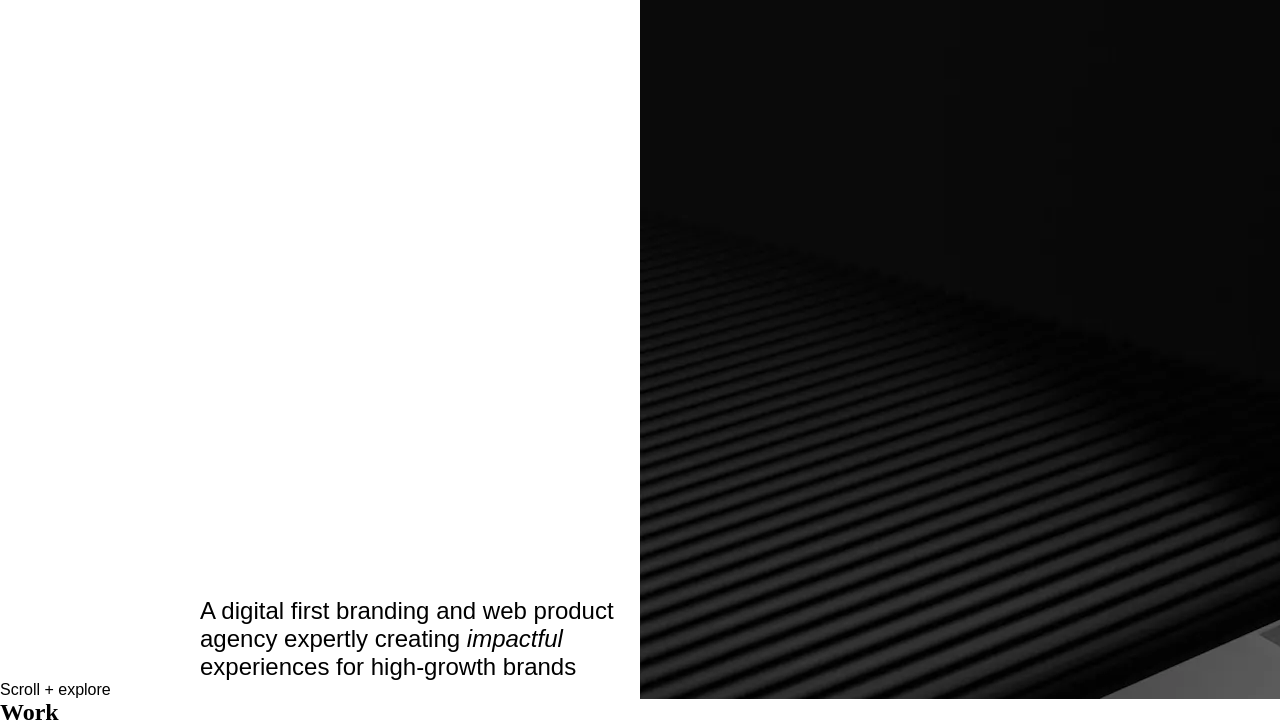
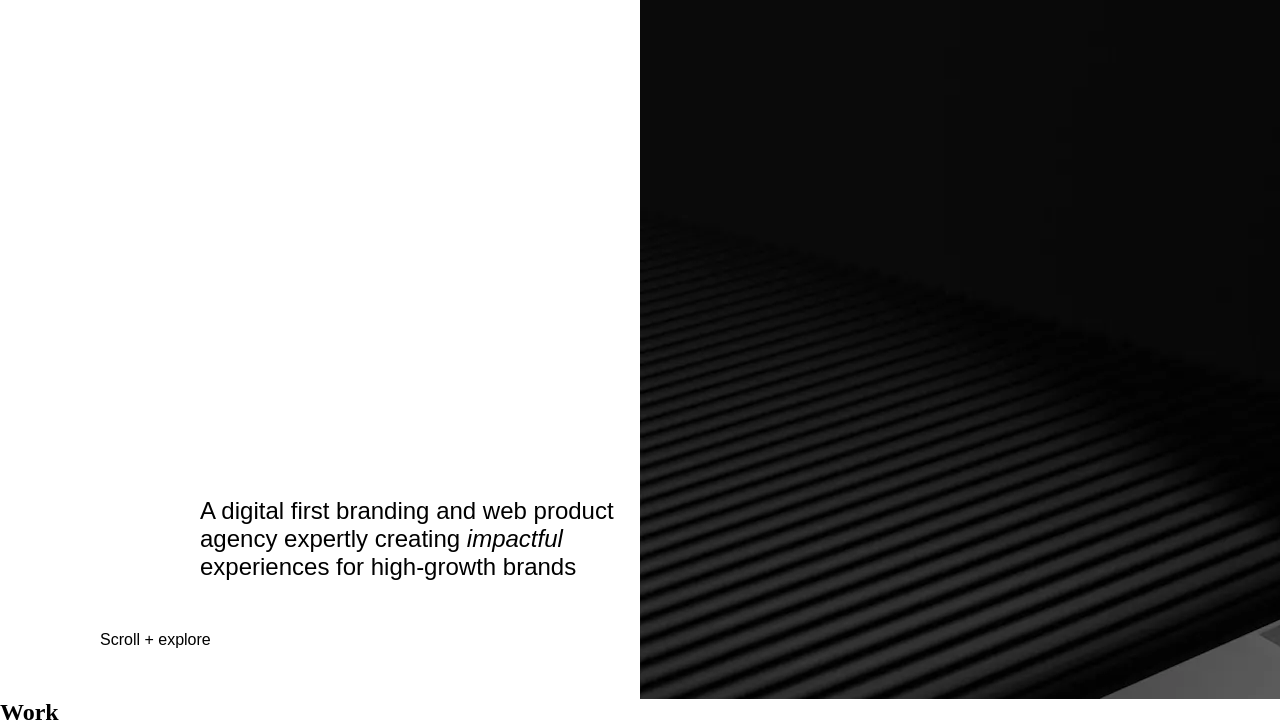
Before and after one commit to mohits2806/frontEndBattle2k24_Submissions, a plain HTML site: page index.html in a window 1280 px wide. Shown: the part 83-809 px from the top of the page. Drawn offline with Linux system fonts and the light colour scheme.

Commit message:
test run github pages

```diff
--- a/style.css
+++ b/style.css
@@ -97,10 +97,13 @@ nav{
 .side1 .main-para{
     font-size: 1.5rem;
     margin-left: 200px;
+    margin-bottom: 50px;
 }
 
 .side1 .para2{
     text-align: left;
+    margin-bottom: 50px;
+    margin-left: 100px;
 }
 
 .side2{
```
